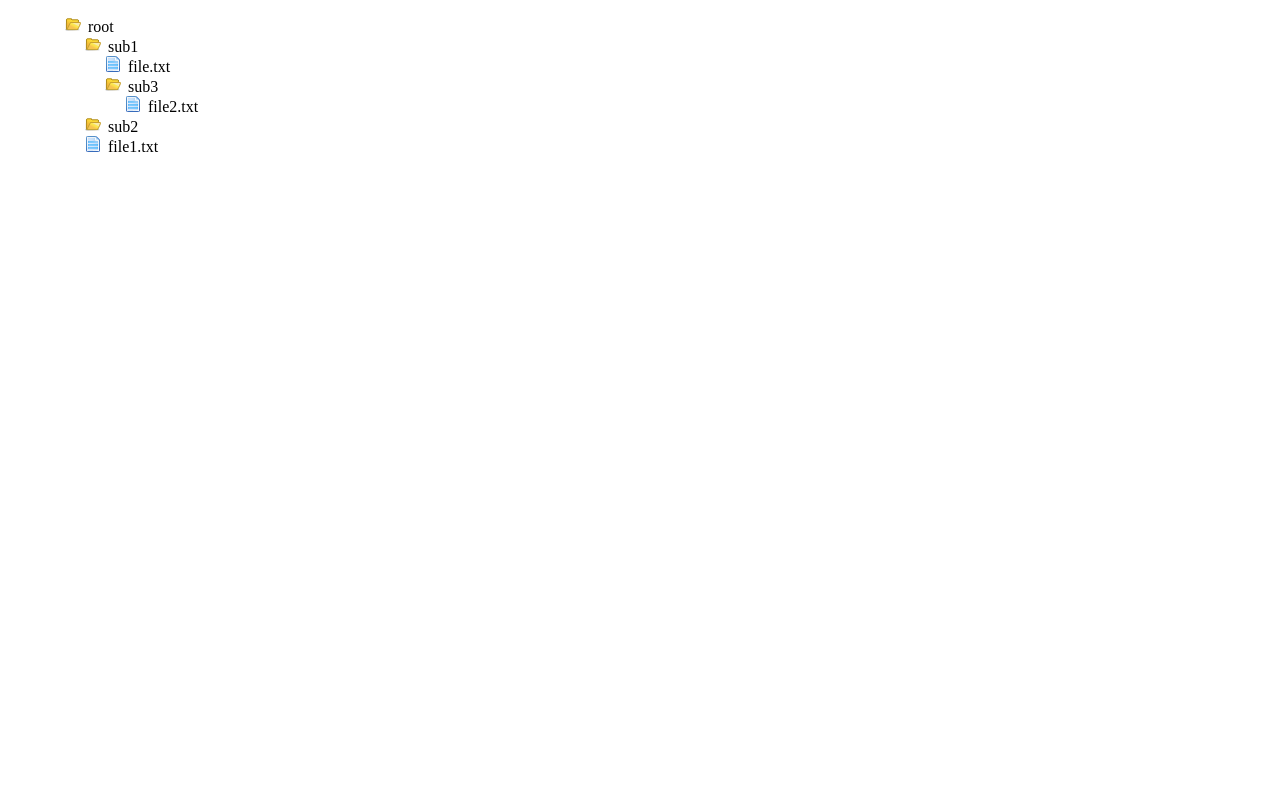
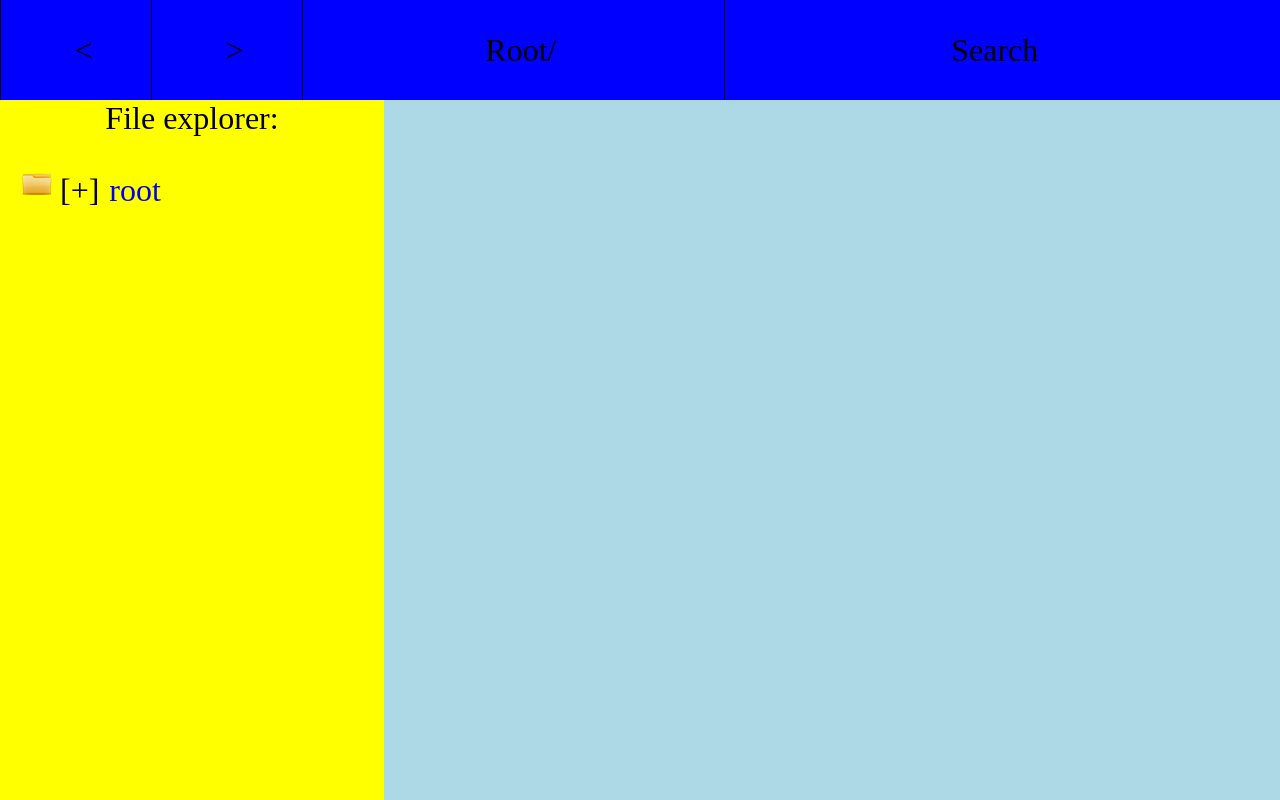
Before and after one commit to Zhanna1980/FileBrowser2, a plain HTML site: page index.html in a window 1280 px wide. Drawn offline with nearby package versions, Linux system fonts and the light colour scheme.

Commit message:
explorer and content with small bugs

```diff
--- a/app.js
+++ b/app.js
@@ -18,25 +18,106 @@ var fsStorage = [
     }
 ]
 
+var currentFolderId = 0;
+
 $(document).ready(function () {
     var rootUl = $("#fs");
     printFS(fsStorage[0], rootUl);
 });
 
 function printFS(element, parentInDOM){
-    var elementInDom = $("<li>" + element.name +  "</li>");
-    elementInDom.addClass("element");
-    elementInDom.appendTo(parentInDOM);
+
     if (element.children !== undefined){
-        elementInDom.addClass("folder");
+        var elementInDom = $("<li data-id="+element.id+"><a href='#'>" + element.name +  "</a></li>");
+        elementInDom.appendTo(parentInDOM);
+        elementInDom.addClass("folder collapsed");
         var ul = $('<ul></ul>');
         ul.appendTo(elementInDom);
+
+        elementInDom.off("click");
+        elementInDom.click(toggleExpandCollapse);
         for (var i = 0; i < element.children.length; i++){
-            printFS(element.children[i], elementInDom);
+            printFS(element.children[i], ul);
         }
     }
-    else{
-        elementInDom.addClass("file");
-    }
+}
+
+function toggleExpandCollapse(event){
+    event.stopPropagation();
+    $(this).toggleClass("collapsed");
+    const elementId = $(this).attr("data-id");
+    printFolderContentById(elementId);
 
 }
+
+/**
+ * Checks that the element is a folder
+ * @param element - object in fsStorage
+ * @return true if the element is a folder and false if it is a file
+ * */
+function isFolder (element){
+    return element.children;
+}
+
+/**
+ * Finds element by its id
+ * @param elementId - the id of the element
+ * @return element object with given id
+ * */
+function findElementById(elementId) {
+    return findElementRecursive(elementId, fsStorage[0], null).element;
+}
+
+/**
+ * Finds parent element by id of the child element
+ * @param elementId - the id of the child element.
+ * @return parent object.
+ * */
+function findParentByElementId(elementId) {
+    return findElementRecursive(elementId, fsStorage[0], null).parent;
+}
+
+/**
+ * Searches recursively for an element in fsStorage
+ * @param id - integer which is stored in element.id
+ * @param element - object from which the function starts search
+ * @param parent - parent object of element
+ * @return object with element with given id and with parent element.
+ * */
+function findElementRecursive(id, element, parent) {
+    if(element.id == id) {
+        return {element: element, parent: parent};
+    }
+    if (isFolder(element)) {
+        for (var i = 0; i < element.children.length; i++) {
+            var result = findElementRecursive(id, element.children[i], element);
+            if (result.element !== null) {
+                return result;
+            }
+        }
+    }
+    return {element: null, parent: null};
+}
+
+/**
+ * Finds current folder by id and prints it
+ * @param folderId - the id of the folder
+ * */
+function printFolderContentById(folderId){
+    var contentDiv  = $("#content");
+    contentDiv.empty();
+    const folderToPrint = findElementById(folderId);
+    var folderContent = folderToPrint.children;
+    //sorting by folder/file and alphabetically
+    var sortedFolderContent = folderContent.sort(function(a,b){
+        return (isFolder(a) == isFolder(b)) ? (a.name > b.name) : (isFolder(a) < isFolder(b)) });
+    for (var i = 0; i < sortedFolderContent.length; i++) {
+        var contentItem = $("<div>" + sortedFolderContent[i].name + "</div>")
+        if (isFolder(sortedFolderContent[i])){
+            contentItem.addClass("contentFolder");
+        }  else {
+            contentItem.addClass("contentFile");
+        }
+        contentDiv.append(contentItem);
+    }
+}
--- a/index.html
+++ b/index.html
@@ -12,7 +12,27 @@
 
 </head>
 <body>
-    <ul id="fs" class="element folder"></ul>
+    <div class="layout">
+        <div class="header">
+            <div id="back" class="navigation"><</div>
+            <div id="forward" class="navigation">></div>
+            <div id="path">Root/</div>
+            <div id="search">Search</div>
+        </div>
+
+    <div class="sub-layout">
+        <div class="side-bar">
+            <div id="fileExplorer">
+                File explorer:
+                <ul id="fs" class="element folder"></ul>
+            </div>
+
+        </div>
+        <div id="content"></div>
+    </div>
+
+</div>
+
 
 </body>
 </html>
--- a/style.css
+++ b/style.css
@@ -1,14 +1,113 @@
-.element{
-    margin-left: 20px;
+html, body {
+    height: 100%;
+    font-size: 2em;
+    margin: 0;
+}
+
+.layout {
+    display: flex;
+    flex-direction: column;
+    height: 100%;
+    background-color: red;
+}
+
+.header {
+    display: flex;
+    flex-direction: row;
+    height: 100px;
+    min-height: 100px;
+    background-color: blue;
+    text-align: center;
+    line-height: 100px;
+
+}
+
+.navigation{
+    min-width: 50px;
+    width: 25%;
+    padding-left: 15px;
+    border-left: 1px solid black;
+    font-size: 0.5em;
+}
+
+#path{
+    min-width: 150px;
+    width: 75%;
+    padding-left: 15px;
+    border-left: 1px solid black;
+    font-size: 0.5em;
+}
+
+#search{
+    min-width: 100px;
+    width: 100%;
+    padding-right: 15px;
+    border-left: 1px solid black;
+    font-size: 0.5em;
+}
+
+.sub-layout {
+    display: flex;
+    flex-flow: row nowrap;
+    align-content: flex-start;
+    height: 100%;
+    background-color: green;
+}
+
+.side-bar {
+    font-size: 0.5em;
+    background-color: yellow;
+    width: 30%;
+    min-width: 100px;
+    overflow: auto;
+    text-align: center;
+}
+
+#content {
+    background-color: lightblue;
+    width: 70%;
+    min-width: 100px;
+    padding: 0;
 }
 
 ul{
     list-style-type: none;
 }
+
 .folder{
-    list-style-image: url('_images/folder_open_16.png');
+    margin-left: 10px;
+    list-style-image: url('_images/folder.png');
+    text-align: left;
 }
 
-.file{
-    list-style-image: url('_images/file.png');
+a{
+    text-decoration: none;
 }
+
+.contentFolder{
+    background-color: yellow;
+    display: inline-block;
+    margin: 10px;
+    border: 1px solid black;
+}
+
+.contentFile{
+    background-color: azure;
+    display: inline-block;
+    margin: 10px;
+    border: 1px solid black;
+}
+
+li.collapsed ul{
+    display: none;
+}
+
+#fs li::before {
+    content: '[-]';
+    margin-right: 10px;
+}
+
+#fs .collapsed::before {
+    content: '[+]';
+    margin-right: 10px;
+}
```
Also changed, not shown: _images/folder.png (added).
